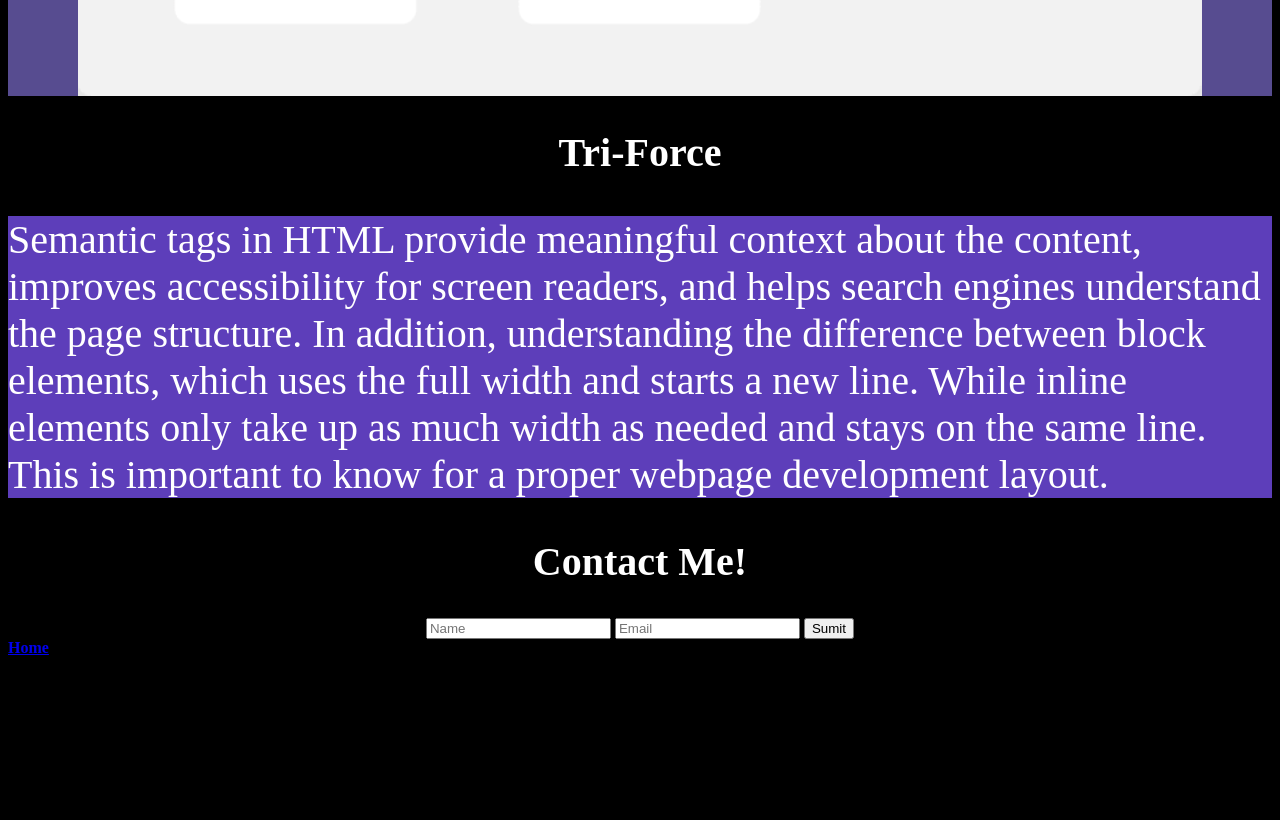
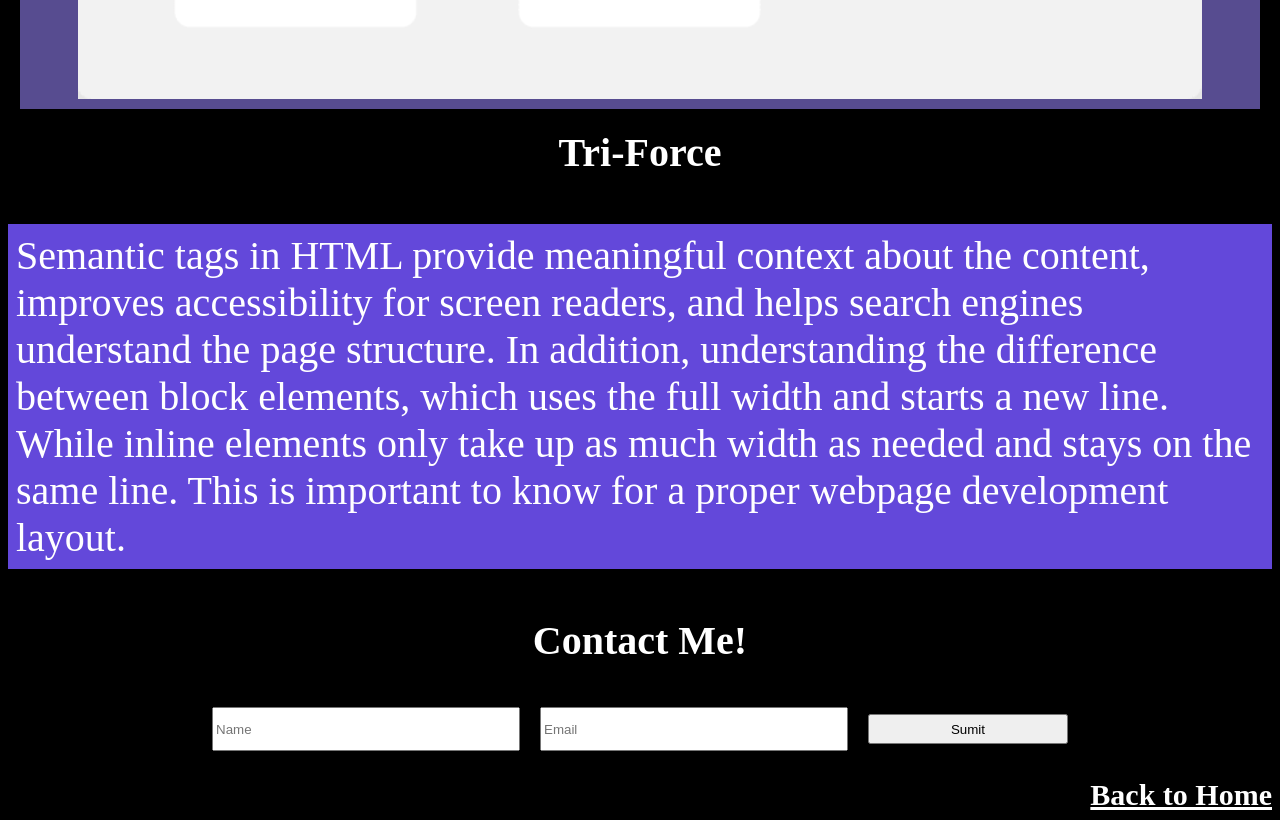
Before and after one commit to 6ixstax/FEWK02Assignment, a plain HTML site: page page3.html in a window 1280 px wide. Shown: the part 648-1468 px from the top of the page. Before the commit the page ends 1313 px from the top, so only its background shows below. Drawn offline with Linux system fonts and the light colour scheme.

Commit message:
added and modified CSS

```diff
--- a/page3.html
+++ b/page3.html
@@ -8,7 +8,7 @@
   </head>
       <!--background color added to body-->
   <body id="background-color">
-      <!--Class added to body-->
+      <!--Class added to header-->
     <header class="blue">
       <h1 class="title">Conclusion</h1>
     </header>
@@ -35,12 +35,12 @@
 
        <!--added div with class-->
     <div class="form">
-      <form>
-        <input type="text" name="Name" placeholder="Name" />
-        <input type="text" name="Email" placeholder="Email" />
-        <button>Sumit</button>
+      <form id="input">
+        <input type="text" name="Name" placeholder="Name" class="input-type" />
+        <input type="text" name="Email" placeholder="Email" class="input-type" />
+        <button class="btn">Sumit</button>
       </form>
     </div>
-    <a href="index.html"><b>Home</b></a>
+    <a href="index.html" class="home-btn"><b>Back to Home</b></a>
   </body>
 </html>
--- a/style.css
+++ b/style.css
@@ -10,12 +10,16 @@
 .title {
     display: flex;
     justify-content: center;
+    padding: 8px;
+    margin: 8px;
 }
 
 .img {
     display: flex;
     justify-content: center;
     background-color: rgb(87, 76, 144);
+    padding: 10px;
+    margin: 12px;
 }
 
 .title-2 {
@@ -23,22 +27,52 @@
     justify-content:center;
     font-size: 40px;
     color: white;
+    padding: 8px;
+    margin: 8px;
 }
 
 p {
     font-size: 40px;
-    background-color: rgb(93, 62, 186);
+    background-color: rgb(99, 72, 218);
     color: white;
+    padding: 8px;
 }
 
 .list {
-    color: white;
+    color: rgb(89, 72, 167);
     font-size: 30px;
     display: flex;
     justify-content: center;
+    padding: 8px;
+    margin: 8px;
 }
 
 .form {
     display: flex;
     justify-content: center;
 }
+
+#input {
+    margin: 8px;
+    padding: 8px;
+    border: solid
+}
+
+.input-type {
+    margin: 8px;
+    width: 300px;
+    height: 38px;
+}
+
+.btn {
+    margin: 8px;
+    height: 30px;
+    width: 200px;
+}
+
+.home-btn {
+    display: flex;
+    justify-content: flex-end;
+    font-size: 30px;
+    color: white;
+}
```
Also changed, not shown: index.html (+5 -8 lines), page2.html (+7 -7 lines).
